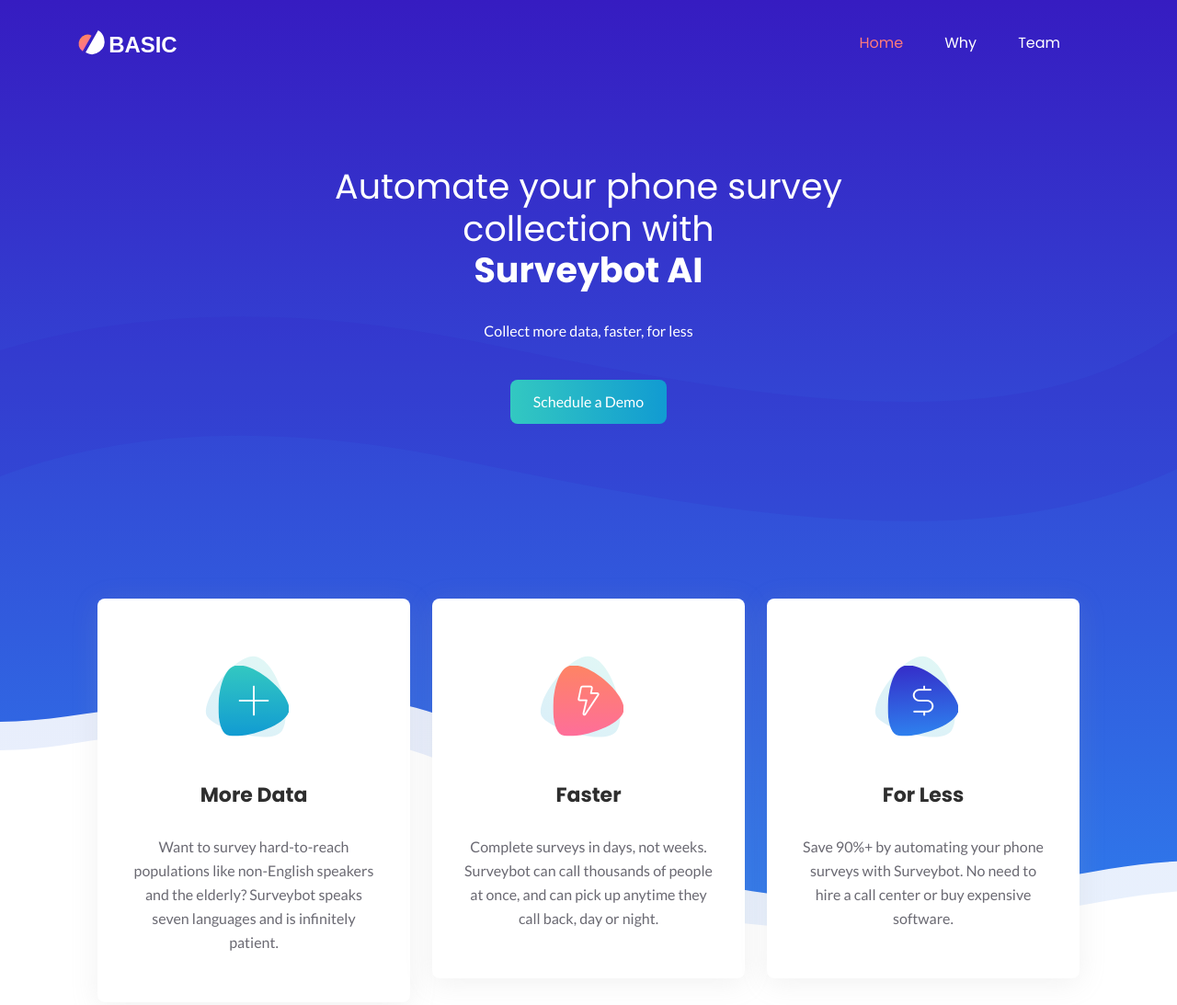
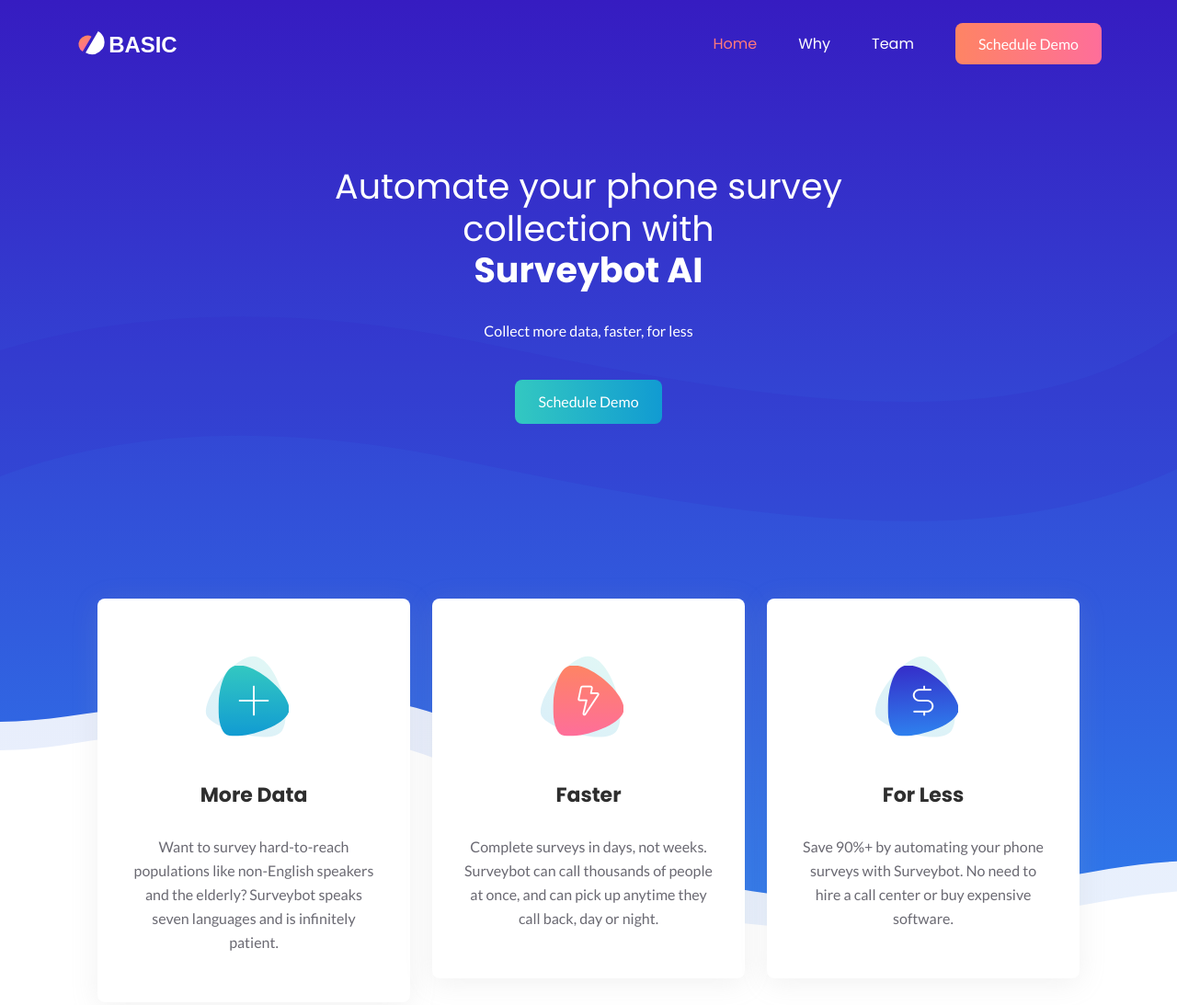
Before and after one commit to dleybz/surveybotdotai, a plain HTML site: page index.html in a window 1280 px wide. Shown: the top 1093 px of the page at 92% size. Drawn offline with Linux system fonts and the light colour scheme.

Commit message:
Add Schedule Demo Button to Menu Bar
Want to make this visible throughout the whole site since it's the call to action.

```diff
--- a/index.html
+++ b/index.html
@@ -105,6 +105,15 @@
                 </div>
                 <!-- navbar collapse -->
 
+                <div class="navbar-btn d-none d-sm-inline-block">
+                  <a
+                    class="main-btn"
+                    data-scroll-nav="0"
+                    href="https://calendly.com/nishant-cal/surveybot-ai-demo-call"
+                    rel="nofollow"
+                  >
+                    Schedule Demo
+                  </a>
               </nav>
               <!-- navbar -->
             </div>
@@ -151,7 +160,7 @@
                   data-wow-duration="1.3s"
                   data-wow-delay="1.1s"
                 >
-                  Schedule a Demo
+                  Schedule Demo
                 </a>
               </div>
               <!-- header hero content -->
```
